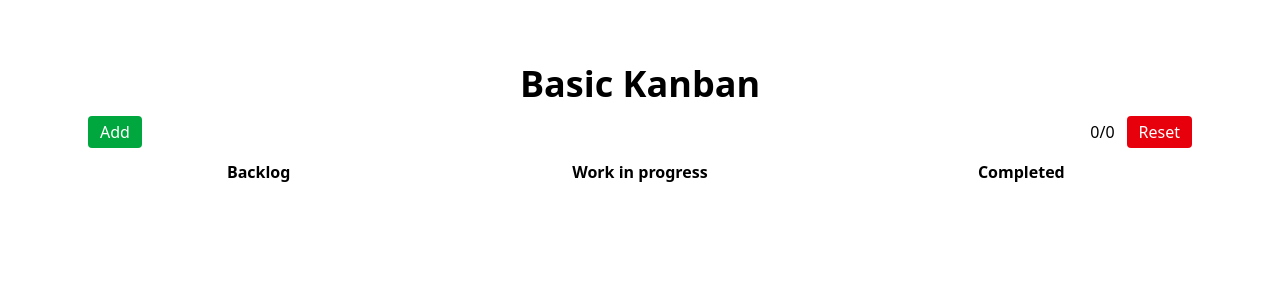
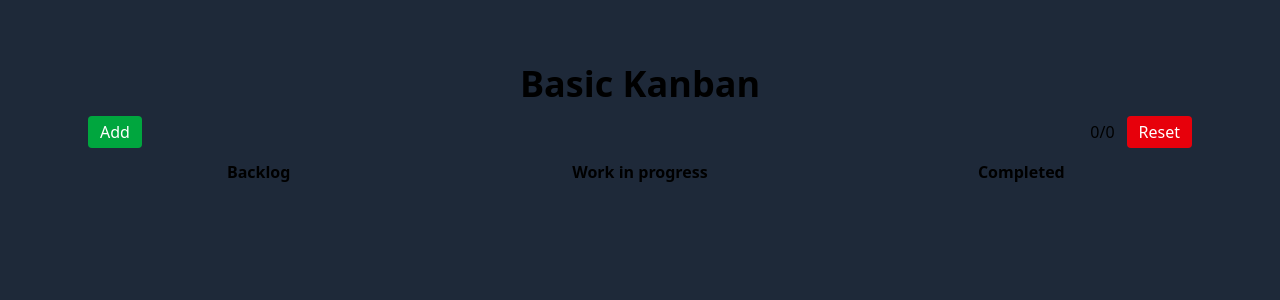
Before and after one commit to chrisjcoates/basic-kanban, a React (Vite) app: page / in a window 1280 px wide. Shown: the top 300 px of the page. Built offline with nearby package versions, Linux system fonts and the light colour scheme.

Commit message:
Set custom background color for body

```diff
--- a/src/index.css
+++ b/src/index.css
@@ -1 +1,5 @@
 @import 'tailwindcss';
+
+body {
+  background-color: #1e2939;
+}
```
